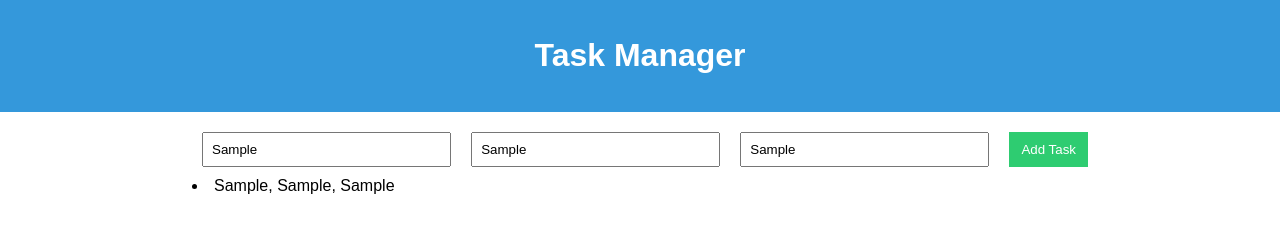
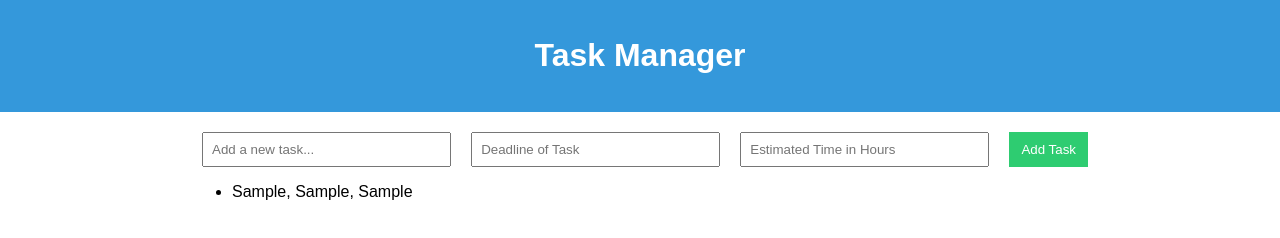
Before and after one commit to angelac345/TaskManager, a plain HTML site: page index.html in a window 1280 px wide. Both pictures are taken after typing "Sample", "Sample", "Sample" into the empty fields and a click on the button "Add Task". Drawn offline with Linux system fonts and the light colour scheme.

Commit message:
refactor to create custom task entry

```diff
--- a/index.html
+++ b/index.html
@@ -17,7 +17,7 @@
             <input type="text" class="task-input" id="task-input-estimated-time" placeholder="Estimated Time in Hours">
             <button onclick="addTask()">Add Task</button>
         </div>
-        <div id="task-list"></div>
+        <ul id="task-list"></ul>
     </section>
     <script src="script.js"></script>
 </body>
--- a/script.js
+++ b/script.js
@@ -3,17 +3,30 @@ function addTask() {
     const taskDeadline = document.getElementById('task-input-deadline');
     const taskTimeEstimate = document.getElementById('task-input-estimated-time');
 
-    const taskList = document.getElementById('task-list');
-
     if (taskName.value !== '') {
         // Create a new list item
-        const newTask = document.createElement('li');
-        newTask.textContent = taskName.value + ", " + taskDeadline.value + ", " + taskTimeEstimate.value;
+        // const newTask = document.createElement('li');
+        // newTask.textContent = taskName.value + ", " + taskDeadline.value + ", " + taskTimeEstimate.value;
 
-        // Add the new task to the list
-        taskList.appendChild(newTask);
+        // // Add the new task to the list
+        // taskList.appendChild(newTask);
+        createNewTaskEntry(taskName.value, taskDeadline.value, taskTimeEstimate.value);
 
         // Clear the input field
-        taskInput.value = '';
+        taskName.value = '';
+        taskDeadline.value = '';
+        taskTimeEstimate.value = '';
     }
 }
+
+function createNewTaskEntry(taskName, taskDeadline, taskTimeEstimate) {
+    const taskList = document.getElementById('task-list');
+    const newTask = document.createElement('li');
+
+
+    newTask.textContent = taskName + ", " + taskDeadline + ", " + taskTimeEstimate;
+
+    // Add the new task to the list
+    taskList.appendChild(newTask);
+
+}
```
